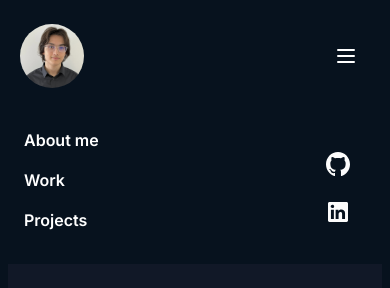
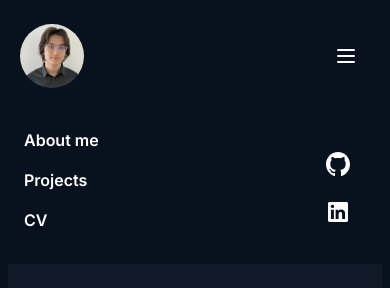
Before and after one commit to JulesBobeuf/portfolio-ts, a Next.js app: page / in a window 390 px wide. Both pictures are taken after a click on the link 346 px from the left and 56 px from the top of the page. Shown: the top 288 px of the page. Built offline with nearby package versions, Linux system fonts and the light colour scheme.

Commit message:
[FIX] mobile navbar missing cv

```diff
--- a/app/Navbar/navbar.tsx
+++ b/app/Navbar/navbar.tsx
@@ -55,14 +55,14 @@
                       </Link>
                     </li>
                     <li>
-                      <Link className={`${styles.navlink} p-2`} href="#">
-                        Work
+                      <Link className={`${styles.navlink} p-2`} href="/projects">
+                        Projects
                       </Link>
                     </li>
                     <li>
-                      <Link className={`${styles.navlink} p-2`} href="/projects">
-                        Projects
-                      </Link>
+                      <a className={`hover:${styles.filterGray} ml-2`} href="/navbar/cv_en.pdf" target="_blank" rel="noopener noreferrer">
+                        CV
+                      </a>
                     </li>
                   </ul>
                 </div>
```
